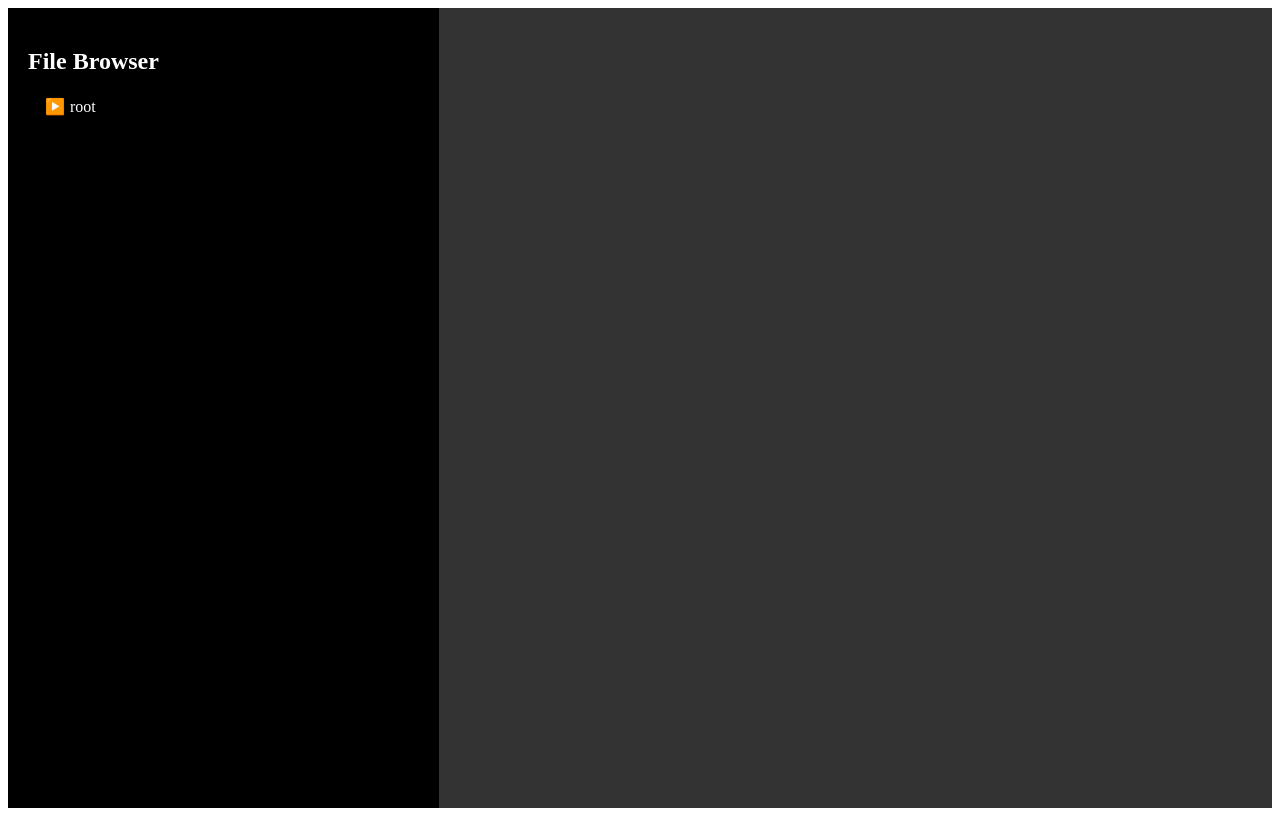
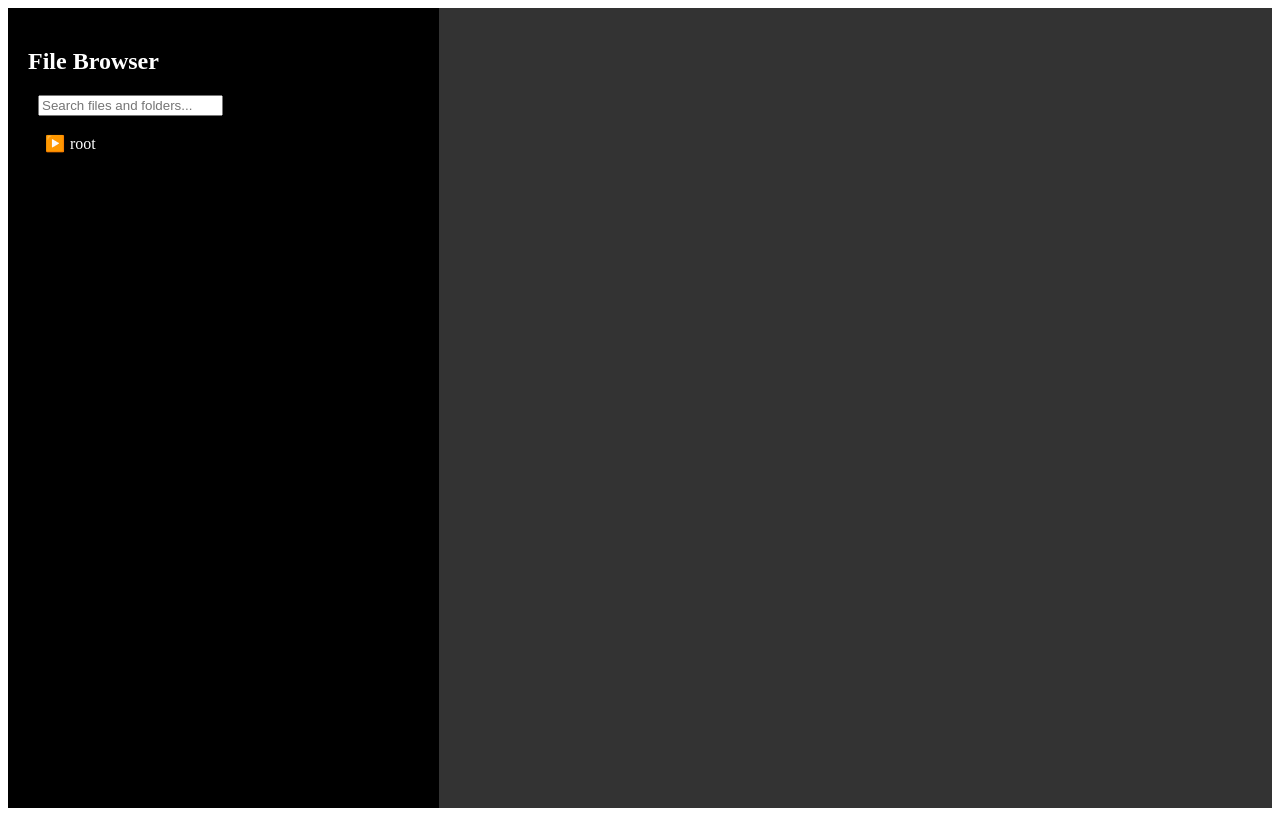
Before and after one commit to Hitarth-Kothari/react-file-browser, a React (Create React App) app: page / in a window 1280 px wide. Built offline with nearby package versions, Linux system fonts and the light colour scheme.

Commit message:
added search bar

```diff
--- a/src/components/fileBrowser.js
+++ b/src/components/fileBrowser.js
@@ -1,12 +1,19 @@
 import React, { useState, useEffect } from "react";
 
-const FileBrowser = ({ handleInsertNode = () => {}, handleDeleteNode = () => {}, handleRenameNode = () => {}, explorer }) => {
+const FileBrowser = ({
+  handleInsertNode,
+  handleDeleteNode,
+  handleRenameNode,
+  explorer,
+}) => {
   const [expand, setExpand] = useState(false);
   const [showInput, setShowInput] = useState({
     visible: false,
     isFolder: false,
   });
   const [contextMenu, setContextMenu] = useState(null);
+  const [searchTerm, setSearchTerm] = useState("");
+  const [filteredExplorer, setFilteredExplorer] = useState(explorer.items || []);
 
   const handleNewFolder = (isFolder) => {
     setExpand(true);
@@ -58,24 +65,33 @@ const FileBrowser = ({ handleInsertNode = () => {}, handleDeleteNode = () => {},
     setContextMenu(null);
   };
 
-  useEffect(() => {
-    const handleClickOutside = (e) => {
-      // Close context menu if clicked outside
-      if (contextMenu && !e.target.closest(".context-menu")) {
-        closeContextMenu();
-      }
+  const handleSearch = (e) => {
+    const term = e.target.value.toLowerCase();
+    setSearchTerm(term);
+
+    // Filter the explorer data based on the search term
+    const filteredData = explorer.items.filter(
+      (item) => item.name.toLowerCase().includes(term)
+    );
+    setFilteredExplorer(filteredData);
   };
 
-    document.addEventListener("click", handleClickOutside);
-
-    return () => {
-      // Cleanup the event listener on component unmount
-      document.removeEventListener("click", handleClickOutside);
-    };
-  }, [contextMenu]);
+  useEffect(() => {
+    setFilteredExplorer(explorer.items || []);
+  }, [explorer]);
 
   return (
     <div style={{ marginTop: 5, paddingLeft: 10 }}>
+      {explorer.id === "1" && (
+        <input
+          type="text"
+          placeholder="Search files and folders..."
+          value={searchTerm}
+          onChange={handleSearch}
+          style={{ marginBottom: 10 }}
+        />
+      )}
+
       <div
         onClick={() => setExpand(!expand)}
         onContextMenu={handleContextMenu}
@@ -94,7 +110,7 @@ const FileBrowser = ({ handleInsertNode = () => {}, handleDeleteNode = () => {},
 
       {contextMenu && (
         <div
-          className="context-menu"  // Apply the context-menu class
+          className="context-menu" // Apply the context-menu class
           style={{ top: contextMenu.y, left: contextMenu.x }}
         >
           {explorer.isFolder && (
@@ -103,9 +119,7 @@ const FileBrowser = ({ handleInsertNode = () => {}, handleDeleteNode = () => {},
           {explorer.isFolder && (
             <div onClick={() => handleNewFolder(false)}>Add File</div>
           )}
-          {explorer.id != "1" && (
-            <div onClick={onDeleteNode}>Delete</div>
-          )}
+          {explorer.id !== "1" && <div onClick={onDeleteNode}>Delete</div>}
           <div onClick={onRenameNode}>Rename</div>
         </div>
       )}
@@ -124,9 +138,7 @@ const FileBrowser = ({ handleInsertNode = () => {}, handleDeleteNode = () => {},
           </div>
         )}
 
-        {explorer &&
-          explorer.items &&
-          explorer.items.map((exp) => (
+        {filteredExplorer.map((exp) => (
           <FileBrowser
             handleInsertNode={handleInsertNode}
             handleDeleteNode={handleDeleteNode}
```
Lines whose indentation alone changed are shown as unchanged.
